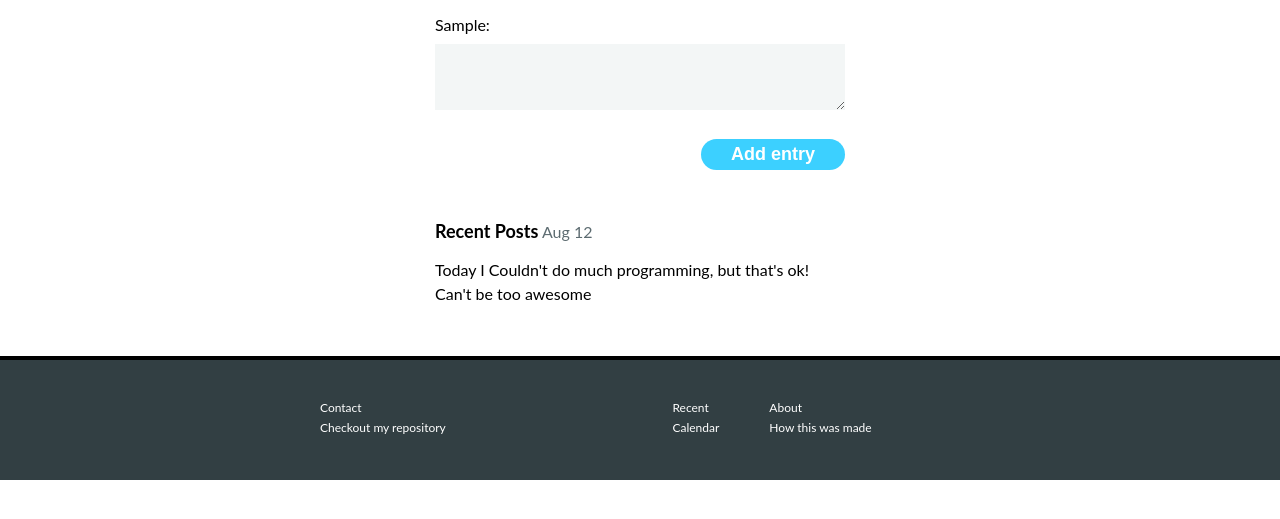
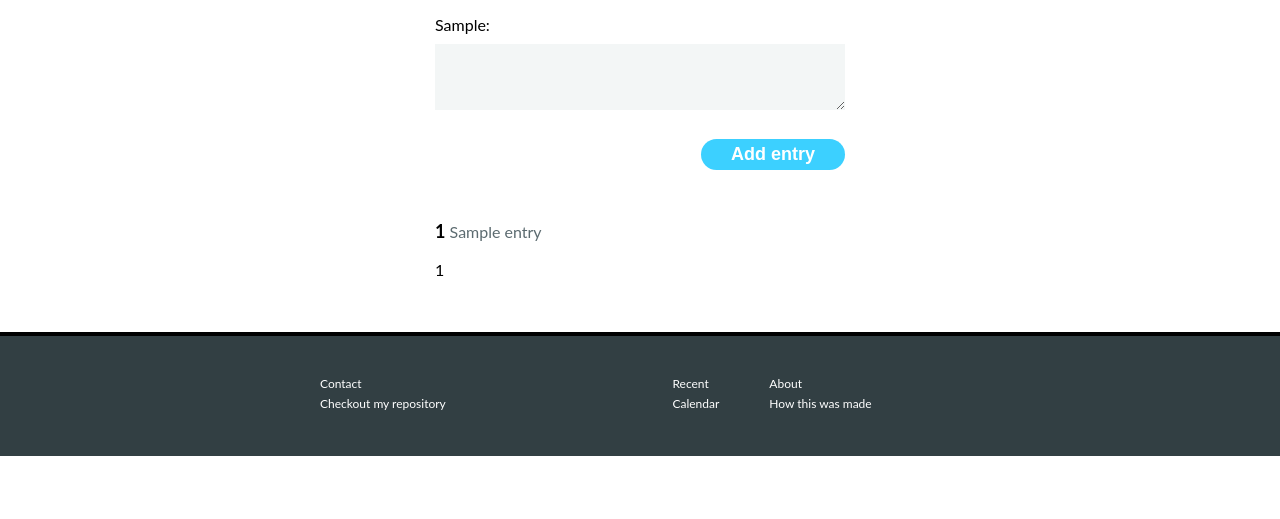
Before and after one commit to HenriqueCoelho1/Flask-Microblog, a Python web app: template flask/templates/index.html in a window 1280 px wide. Shown: the part 227-746 px from the top of the page. Run offline with Jinja, Linux system fonts and the light colour scheme; the template is opened without the code that fills it: most values are stand-ins (such as "Sample title", 1, 10 or a date in 2020).

Commit message:
Retriving data

```diff
--- a/flask/templates/index.html
+++ b/flask/templates/index.html
@@ -30,15 +30,17 @@
             </form>
         </section>
         <section>
+            {% for entry in entries %}
             <article class="entry">
                 <div>
-                    <h2 class="entry__title">Recent Posts</h2>
-                    <time class="entry__date" datetime="12-08-2020">Aug 12</time>
+                    <h2 class="entry__title">{{ entry[0] | truncate(30, true) }}</h2>
+                    <time class="entry__date" datetime="{{ entry[1] }}"> {{ entry[2] }}</time>
                 </div>
                 <p class="entry__content">
-                    Today I Couldn't do much programming, but that's ok! Can't be too awesome
+                    {{ entry[0] }}
                 </p>
             </article>
+            {% endfor %}
 
         </section>
     </main>
```
Also changed, not shown: flask/app.py (+19 -2 lines).
